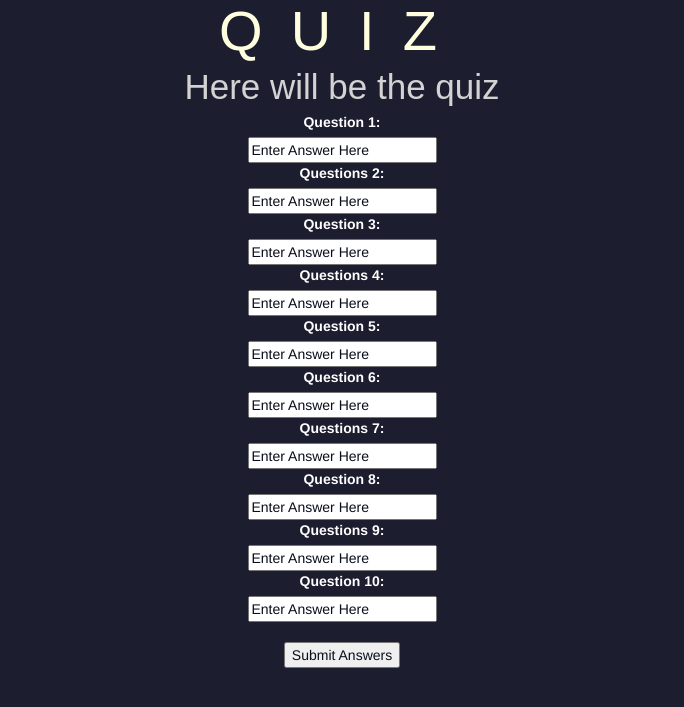
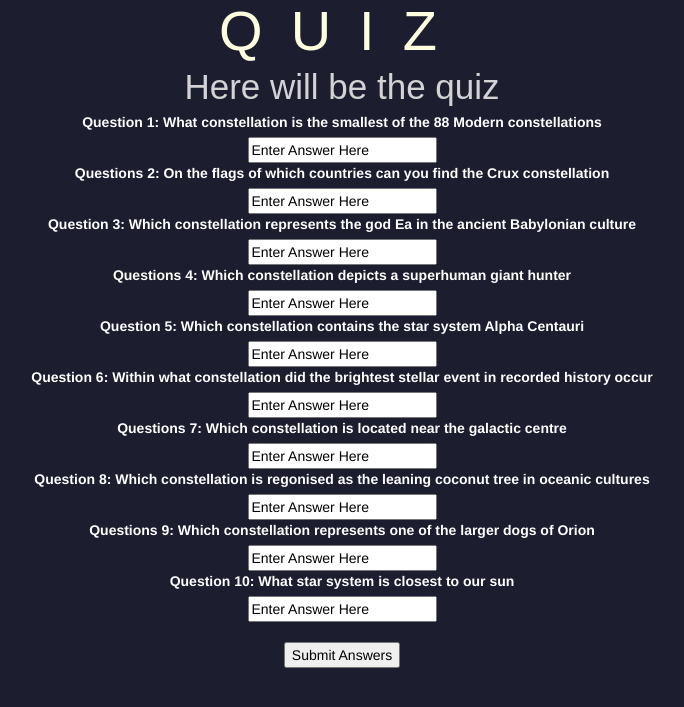
Before and after one commit to 22716248/Agile-Web-Dev-Proj-1, a Flask app: page /quiz in a window 1280 px wide. Shown: the top 707 px of the page, without its empty margins (298-982 px from the left). Run offline with Flask 2, Linux system fonts and the light colour scheme; some libraries are stand-ins or nearby versions.

Commit message:
input colour to black

```diff
--- a/app/templates/quiz.html
+++ b/app/templates/quiz.html
@@ -14,7 +14,15 @@
 
         <!-- Latest compiled JavaScript -->
         <script src="https://maxcdn.bootstrapcdn.com/bootstrap/3.4.1/js/bootstrap.min.js"></script>
+        <style>
+            input, select, textarea{
+                color: #000;
+            }
 
+            textarea:focus, input:focus {
+                color: #000;
+            }
+        </style>
     </head>
     <body style="background: rgb(28,29,47);">
         <div class="quiz" id="quiz">
@@ -29,25 +37,25 @@
                 </p>
             </div>
                 <form>
-                    <label for="q1">Question 1:</label><br>
+                    <label for="q1">Question 1: What constellation is the smallest of the 88 Modern constellations</label><br>
                     <input type="text" id="q1" name="q1" value="Enter Answer Here"><br>
-                    <label for="q2">Questions 2:</label><br>
+                    <label for="q2">Questions 2: On the flags of which countries can you find the Crux constellation</label><br>
                     <input type="text" id="q2" name="q2" value="Enter Answer Here"><br>
-                    <label for="q1">Question 3:</label><br>
+                    <label for="q1">Question 3: Which constellation represents the god Ea in the ancient Babylonian culture</label><br>
                     <input type="text" id="q3" name="q3" value="Enter Answer Here"><br>
-                    <label for="q2">Questions 4:</label><br>
+                    <label for="q2">Questions 4: Which constellation depicts a superhuman giant hunter</label><br>
                     <input type="text" id="q4" name="q4" value="Enter Answer Here"><br>
-                    <label for="q1">Question 5:</label><br>
+                    <label for="q1">Question 5: Which constellation contains the star system Alpha Centauri</label><br>
                     <input type="text" id="q5" name="q5" value="Enter Answer Here"><br>
-                    <label for="q1">Question 6:</label><br>
+                    <label for="q1">Question 6: Within what constellation did the brightest stellar event in recorded history occur</label><br>
                     <input type="text" id="q6" name="q6" value="Enter Answer Here"><br>
-                    <label for="q2">Questions 7:</label><br>
+                    <label for="q2">Questions 7: Which constellation is located near the galactic centre</label><br>
                     <input type="text" id="q7" name="q7" value="Enter Answer Here"><br>
-                    <label for="q1">Question 8:</label><br>
+                    <label for="q1">Question 8: Which constellation is regonised as the leaning coconut tree in oceanic cultures</label><br>
                     <input type="text" id="q8" name="q8" value="Enter Answer Here"><br>
-                    <label for="q2">Questions 9:</label><br>
+                    <label for="q2">Questions 9: Which constellation represents one of the larger dogs of Orion</label><br>
                     <input type="text" id="q9" name="q9" value="Enter Answer Here"><br>
-                    <label for="q1">Question 10:</label><br>
+                    <label for="q1">Question 10: What star system is closest to our sun</label><br>
                     <input type="text" id="q10" name="q10" value="Enter Answer Here"><br><br>
                     <input type="submit" value="Submit Answers">
                 </form>
```
